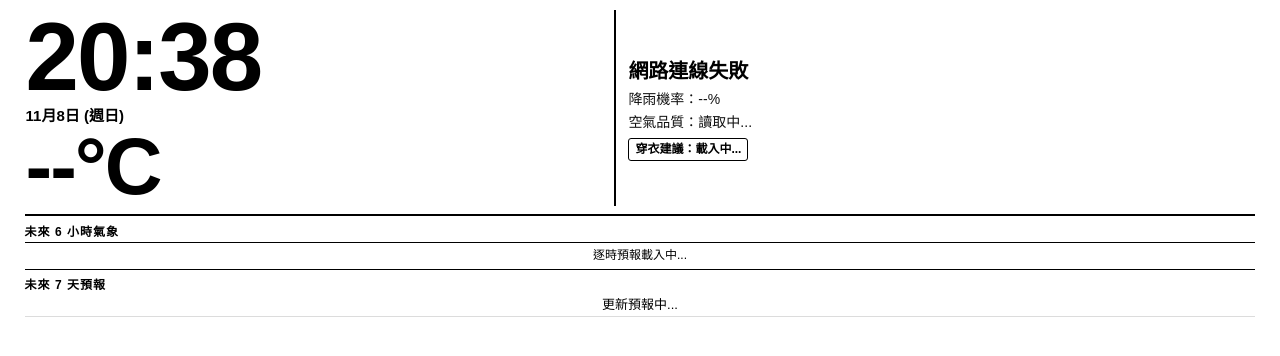
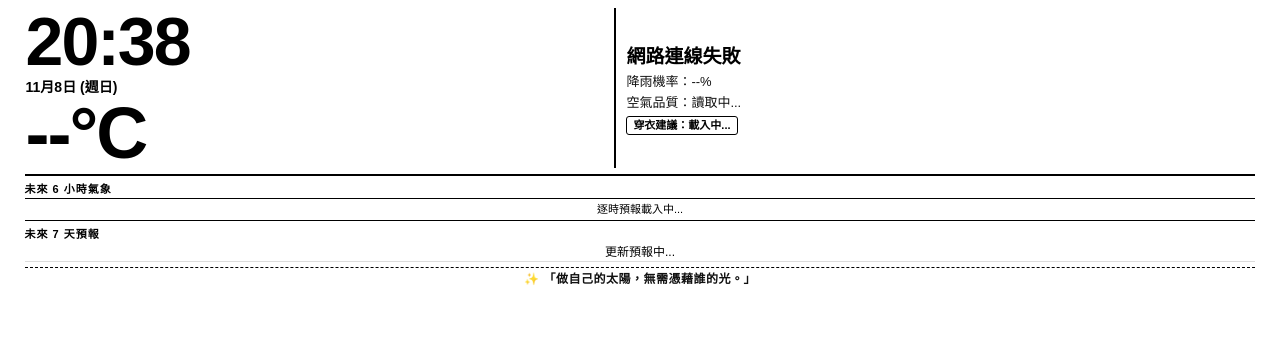
Before and after one commit to ambbccdd/kindle-weather, a plain HTML site: page index.html in a window 1280 px wide. Drawn offline with Linux system fonts and the light colour scheme; no server answers.

Commit message:
Update index.html

```diff
--- a/index.html
+++ b/index.html
@@ -16,7 +16,7 @@
       font-family: sans-serif;
       text-align: center;
       margin: 0;
-      padding: 10px 12px 6px;
+      padding: 8px 12px 4px;
     }
     /* 頂部雙欄並排區塊 */
     .top-section {
@@ -29,69 +29,69 @@
       width: 48%;
       vertical-align: middle;
       border-right: 2px solid #000000;
-      padding-right: 8px;
+      padding-right: 6px;
     }
     .top-right {
       width: 52%;
       vertical-align: middle;
-      padding-left: 12px;
+      padding-left: 10px;
     }
     .time {
-      font-size: 96px;
+      font-size: 68px;
       font-weight: bold;
       line-height: 0.95;
       letter-spacing: -2px;
       margin-bottom: 2px;
     }
     .date {
-      font-size: 15px;
+      font-size: 14px;
       font-weight: bold;
-      margin-bottom: 4px;
+      margin-bottom: 3px;
     }
     .current {
-      font-size: 80px;
+      font-size: 72px;
       font-weight: bold;
       line-height: 0.95;
       letter-spacing: -2px;
     }
     .cond-title {
-      font-size: 20px;
+      font-size: 19px;
       font-weight: bold;
-      margin-bottom: 4px;
+      margin-bottom: 3px;
     }
     .meta-line {
-      font-size: 14px;
-      margin-bottom: 3px;
+      font-size: 13px;
+      margin-bottom: 2px;
       color: #111111;
     }
     .tips-box {
       display: inline-block;
       border: 1px solid #000000;
-      padding: 3px 6px;
-      font-size: 12px;
+      padding: 2px 6px;
+      font-size: 11px;
       font-weight: bold;
       border-radius: 3px;
-      margin-top: 4px;
+      margin-top: 3px;
       line-height: 1.2;
     }
     hr {
       border: 0;
       border-top: 2px solid #000000;
-      margin: 8px auto 6px;
+      margin: 6px auto 4px;
       width: 98%;
     }
     /* 6 小時逐時天氣表格 */
     .hourly-title {
-      font-size: 12px;
+      font-size: 11px;
       font-weight: bold;
       text-align: left;
       width: 98%;
-      margin: 0 auto 3px;
+      margin: 0 auto 2px;
       letter-spacing: 1px;
     }
     .hourly-table {
       width: 98%;
-      margin: 0 auto 5px;
+      margin: 0 auto 4px;
       border-collapse: collapse;
       border-top: 1px solid #000000;
       border-bottom: 1px solid #000000;
@@ -99,9 +99,9 @@
     .hourly-table td {
       width: 16.6%;
       text-align: center;
-      padding: 4px 1px;
+      padding: 3px 1px;
       border-right: 1px solid #e0e0e0;
-      font-size: 12px;
+      font-size: 11px;
       line-height: 1.15;
       vertical-align: top;
     }
@@ -109,26 +109,26 @@
       border-right: none;
     }
     .h-time { font-weight: bold; }
-    .h-temp { font-weight: bold; font-size: 13px; }
-    .h-pop { font-size: 11px; color: #222222; }
+    .h-temp { font-weight: bold; font-size: 12px; }
+    .h-pop { font-size: 10px; color: #222222; }
 
     /* 7 天預報列表 */
     .forecast-title {
-      font-size: 12px;
+      font-size: 11px;
       font-weight: bold;
       text-align: left;
       width: 98%;
-      margin: 4px auto 2px;
+      margin: 3px auto 2px;
       letter-spacing: 1px;
     }
     .forecast-table {
       width: 98%;
       margin: 0 auto;
       border-collapse: collapse;
-      font-size: 13px;
+      font-size: 12px;
     }
     .forecast-table td {
-      padding: 3px 2px;
+      padding: 2px 2px;
       border-bottom: 1px solid #dcdcdc;
       line-height: 1.2;
     }
@@ -136,6 +136,19 @@
     .col-cond { text-align: center; width: 26%; }
     .col-pop { text-align: center; width: 20%; color: #222222; }
     .col-temp { text-align: right; width: 26%; }
+
+    /* 每日正面話語區塊 */
+    .quote-box {
+      width: 98%;
+      margin: 5px auto 0;
+      padding-top: 4px;
+      border-top: 1px dashed #000000;
+      font-size: 12px;
+      font-weight: bold;
+      letter-spacing: 0.5px;
+      line-height: 1.3;
+      color: #111111;
+    }
   </style>
   <meta http-equiv="refresh" content="1800">
 </head>
@@ -149,7 +162,7 @@
         <div class="current" id="temp">--°C</div>
       </td>
       <td class="top-right">
-        <div class="cond-title" id="cond">新北中和 · 連線中</div>
+        <div class="cond-title" id="cond">中和 · 連線中</div>
         <div class="meta-line" id="meta-pop">降雨機率：--%</div>
         <div class="meta-line" id="meta-aqi">空氣品質：讀取中...</div>
         <div class="tips-box" id="tips">穿衣建議：載入中...</div>
@@ -162,7 +175,7 @@
   <div class="hourly-title">未來 6 小時氣象</div>
   <table class="hourly-table" id="hourly-table">
     <tbody>
-      <tr><td colspan="6" style="padding:6px;">逐時預報載入中...</td></tr>
+      <tr><td colspan="6" style="padding:4px;">逐時預報載入中...</td></tr>
     </tbody>
   </table>
 
@@ -173,7 +186,52 @@
     </tbody>
   </table>
 
+  <!-- 每日正面小語 -->
+  <div class="quote-box" id="daily-quote">✨ 讀取今日心靈小語...</div>
+
   <script>
+    // 每日正面語庫（共 31 句，依日期自動輪播）
+    var quotes = [
+      "「每一個平凡的日子，都值得全力以赴。」",
+      "「今天也是充滿無限可能的一天，加油！」",
+      "「保持熱愛，奔赴山海，慢慢來也是一種快。」",
+      "「心若向陽，無畏悲傷；步履不停，終有收穫。」",
+      "「做自己的太陽，無需憑藉誰的光。」",
+      "「專注於當下的一小步，路就會在腳下延伸。」",
+      "「每天都是全新的畫布，盡情繪上精彩色彩。」",
+      "「溫柔對待生活，生活也會對你報以微笑。」",
+      "「生活不必非得完美，但可以充滿期待。」",
+      "「累積小小的進步，終將迎來大大的奇蹟。」",
+      "「保持好心情，好事正排隊向你走來。」",
+      "「你遠比自己想像的更堅強、更有力量。」",
+      "「無論外在天氣如何，內心都要晴空萬里。」",
+      "「把期待降低，把生活過得熱氣騰騰。」",
+      "「今天請記得好好愛自己，放慢腳步喝杯水。」",
+      "「每個起心動念的努力，都在默默紮根。」",
+      "「生活最好的狀態：未來可期，當下不負。」",
+      "「不慌不忙，安靜生長，做最踏實的自己。」",
+      "「風雨過後必定天晴，前方總有驚喜在等待。」",
+      "「用善意與平靜擁抱今天的一切相遇。」",
+      "「今天給自己一個微笑，世界也會為你亮起來。」",
+      "「享受過程中的每一個瞬間，美好都在細節裡。」",
+      "「跨出舒適圈的一小步，就是成長的開始。」",
+      "「相信自己正在正確的節奏上前進。」",
+      "「不盲目與他人比較，專注於今天的自我超越。」",
+      "「把煩惱留給昨天，今天又是充滿希望的開始。」",
+      "「心懷感恩，所見皆是溫暖與風景。」",
+      "「做你熱愛的事，時間會給出最好的答案。」",
+      "「休息是為了走更長遠的路，今天也要張弛有度。」",
+      "「願你今天收穫滿滿的陽光與安心。」",
+      "「堅定步伐，未來的所有美好都在向你奔來。」"
+    ];
+
+    // 更新每日一句（依年月日換算）
+    function updateDailyQuote(twDate) {
+      var seed = twDate.getFullYear() * 10000 + (twDate.getMonth() + 1) * 100 + twDate.getDate();
+      var index = seed % quotes.length;
+      document.getElementById('daily-quote').innerHTML = '✨ ' + quotes[index];
+    }
+
     // 1. 本地時鐘（自動每分鐘推進）
     var lastMinute = -1;
 
@@ -194,6 +252,7 @@
 
         document.getElementById('clock').innerHTML = hStr + ':' + mStr;
         document.getElementById('date').innerHTML = (d.getMonth() + 1) + '月' + d.getDate() + '日 (週' + days[d.getDay()] + ')';
+        updateDailyQuote(d);
       }
     }
 
@@ -354,7 +413,7 @@
               var pop = daily.precipitation_probability_max[i] !== undefined ? daily.precipitation_probability_max[i] : 0;
 
               rows += '<tr>' +
-                        '<td class="col-day">' + dayText + ' <span style="font-size:11px;color:#555;">' + dateText + '</span></td>' +
+                        '<td class="col-day">' + dayText + ' <span style="font-size:10px;color:#555;">' + dateText + '</span></td>' +
                         '<td class="col-cond">' + getDesc(daily.weather_code[i]) + '</td>' +
                         '<td class="col-pop">☂ ' + pop + '%</td>' +
                         '<td class="col-temp">' + minT + '°~' + maxT + '°</td>' +
```
